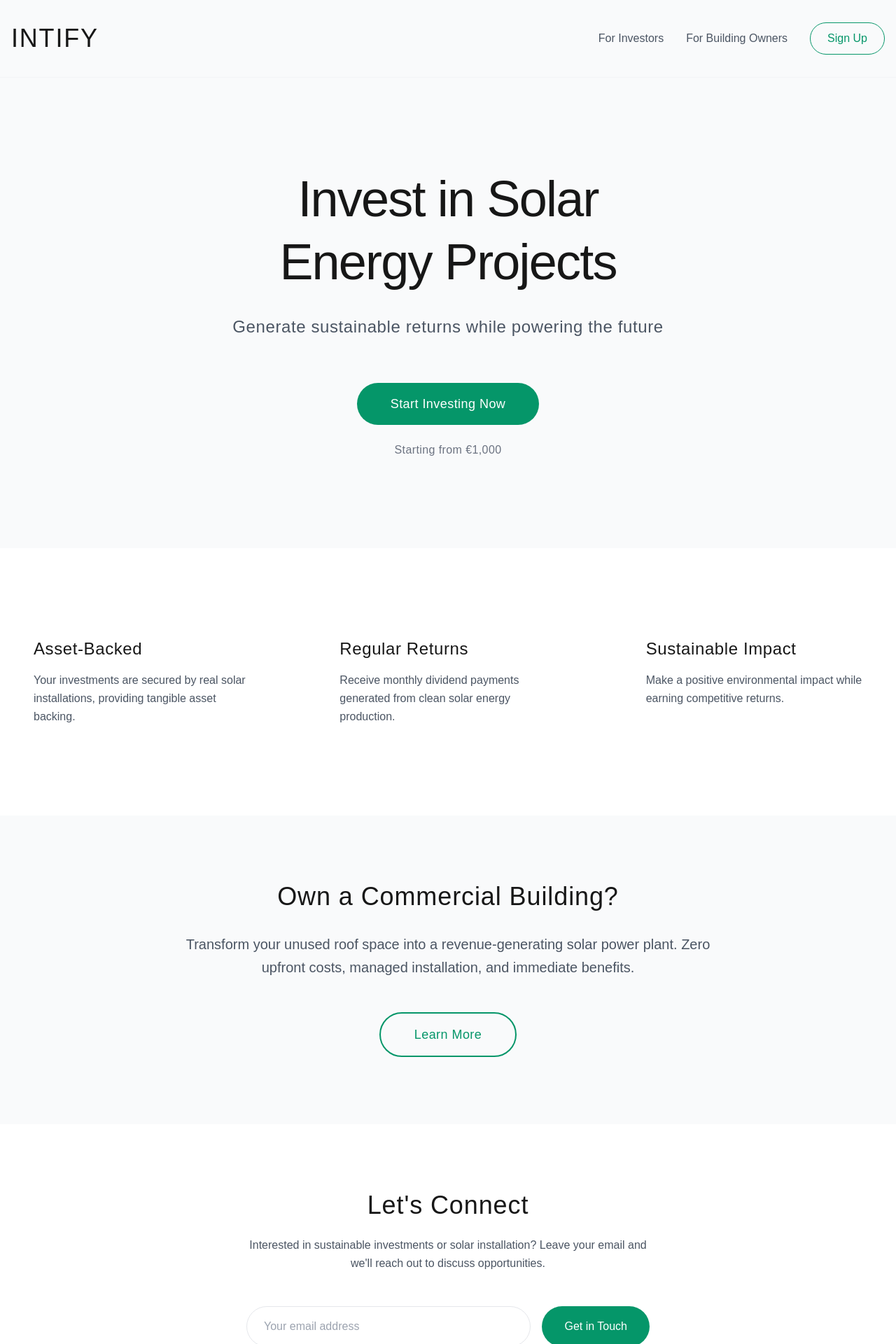
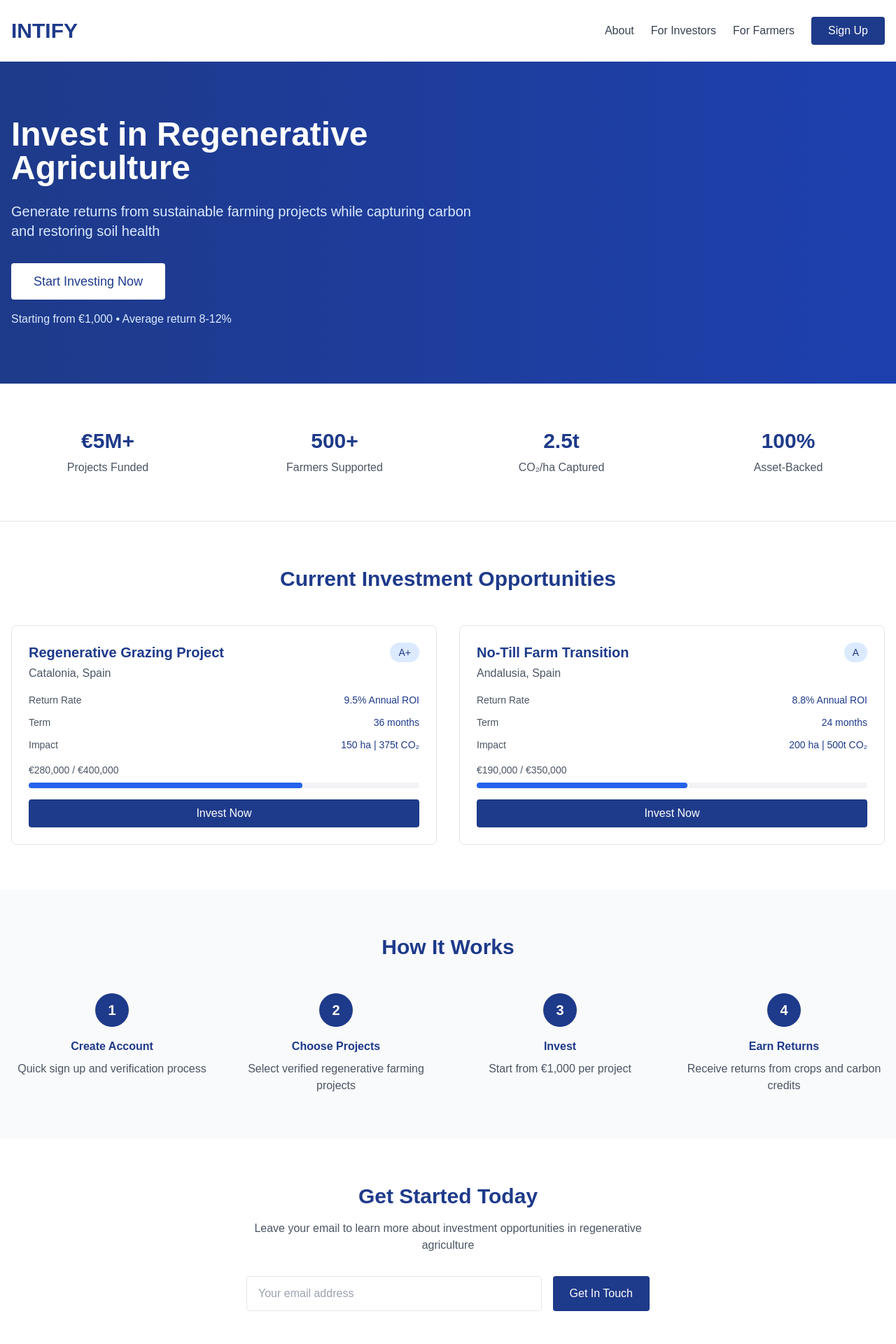
Before and after one commit to diegosiguelnitzkys/intify1.0, a Next.js app: page / in a window 1280 px wide. Shown: the top 1920 px of the page at 70% size. Built offline with nearby package versions, Linux system fonts and the light colour scheme.

Commit message:
Update website design

```diff
--- a/src/app/page.tsx
+++ b/src/app/page.tsx
@@ -1,18 +1,21 @@
 export default function Home() {
   return (
-    <main className="min-h-screen bg-gray-50">
+    <main className="min-h-screen bg-white">
       {/* Navigation */}
-      <nav className="container mx-auto px-4 py-8 border-b border-gray-100">
+      <nav className="container mx-auto px-4 py-6">
         <div className="flex justify-between items-center">
-          <div className="text-4xl font-light tracking-wider">INTIFY</div>
-          <div className="space-x-8">
-            <button className="text-gray-600 hover:text-gray-900 transition-colors font-light">
+          <div className="text-3xl font-bold text-blue-900">INTIFY</div>
+          <div className="space-x-6">
+            <button className="text-gray-700 hover:text-blue-900 transition-colors">
+              About
+            </button>
+            <button className="text-gray-700 hover:text-blue-900 transition-colors">
               For Investors
             </button>
-            <button className="text-gray-600 hover:text-gray-900 transition-colors font-light">
-              For Building Owners
+            <button className="text-gray-700 hover:text-blue-900 transition-colors">
+              For Farmers
             </button>
-            <button className="border border-emerald-600 text-emerald-600 px-6 py-2.5 rounded-full hover:bg-emerald-600 hover:text-white transition-all duration-300 font-light">
+            <button className="bg-blue-900 text-white px-6 py-2 rounded hover:bg-blue-800">
               Sign Up
             </button>
           </div>
@@ -20,80 +23,177 @@ export default function Home() {
       </nav>
 
       {/* Hero Section */}
-      <div className="container mx-auto px-4 py-32 text-center">
-        <h1 className="text-7xl font-extralight mb-8 leading-tight tracking-tight">
-          Invest in Solar<br />Energy Projects
+      <div className="bg-gradient-to-r from-blue-900 to-blue-800 text-white py-20">
+        <div className="container mx-auto px-4">
+          <div className="max-w-2xl">
+            <h1 className="text-5xl font-bold mb-6">
+              Invest in Regenerative Agriculture
             </h1>
-        <p className="text-2xl text-gray-600 mb-16 max-w-2xl mx-auto font-light tracking-wide">
-          Generate sustainable returns while powering the future
+            <p className="text-xl mb-8 text-blue-100">
+              Generate returns from sustainable farming projects while capturing carbon and restoring soil health
             </p>
-        <div className="space-y-6">
-          <button className="bg-emerald-600 text-white px-12 py-4 rounded-full text-lg hover:bg-emerald-700 transition-all duration-300 font-light tracking-wide">
+            <div className="space-y-4">
+              <button className="bg-white text-blue-900 px-8 py-3 rounded text-lg font-medium hover:bg-gray-100 transition-colors">
                 Start Investing Now
               </button>
-          <p className="text-gray-500 font-light tracking-wide">Starting from €1,000</p>
+              <p className="text-blue-100">Starting from €1,000 • Average return 8-12%</p>
             </div>
-      </div>
-
-      {/* Features Section */}
-      <div className="container mx-auto px-4 py-24 bg-white">
-        <div className="grid md:grid-cols-3 gap-16">
-          <div className="p-8">
-            <h3 className="text-2xl font-light mb-4 tracking-wide">Asset-Backed</h3>
-            <p className="text-gray-600 font-light leading-relaxed">
-              Your investments are secured by real solar installations, providing tangible asset backing.
-            </p>
-          </div>
-          <div className="p-8">
-            <h3 className="text-2xl font-light mb-4 tracking-wide">Regular Returns</h3>
-            <p className="text-gray-600 font-light leading-relaxed">
-              Receive monthly dividend payments generated from clean solar energy production.
-            </p>
-          </div>
-          <div className="p-8">
-            <h3 className="text-2xl font-light mb-4 tracking-wide">Sustainable Impact</h3>
-            <p className="text-gray-600 font-light leading-relaxed">
-              Make a positive environmental impact while earning competitive returns.
-            </p>
           </div>
         </div>
       </div>
 
-      {/* Commercial Building Owners Section */}
-      <div className="bg-gray-50 py-24">
+      {/* Stats Section */}
+      <div className="py-16 border-b">
         <div className="container mx-auto px-4">
-          <div className="max-w-3xl mx-auto text-center">
-            <h2 className="text-4xl font-light mb-8 tracking-wide">Own a Commercial Building?</h2>
-            <p className="text-xl text-gray-600 mb-12 font-light leading-relaxed">
-              Transform your unused roof space into a revenue-generating solar power plant. Zero upfront costs, managed installation, and immediate benefits.
-            </p>
-            <button className="border-2 border-emerald-600 text-emerald-600 px-12 py-4 rounded-full hover:bg-emerald-600 hover:text-white transition-all duration-300 font-light text-lg tracking-wide">
-              Learn More
+          <div className="grid md:grid-cols-4 gap-12">
+            <div className="text-center">
+              <div className="text-3xl font-bold text-blue-900 mb-2">€5M+</div>
+              <div className="text-gray-600">Projects Funded</div>
+            </div>
+            <div className="text-center">
+              <div className="text-3xl font-bold text-blue-900 mb-2">500+</div>
+              <div className="text-gray-600">Farmers Supported</div>
+            </div>
+            <div className="text-center">
+              <div className="text-3xl font-bold text-blue-900 mb-2">2.5t</div>
+              <div className="text-gray-600">CO₂/ha Captured</div>
+            </div>
+            <div className="text-center">
+              <div className="text-3xl font-bold text-blue-900 mb-2">100%</div>
+              <div className="text-gray-600">Asset-Backed</div>
+            </div>
+          </div>
+        </div>
+      </div>
+
+      {/* Current Projects */}
+      <div className="py-16">
+        <div className="container mx-auto px-4">
+          <h2 className="text-3xl font-bold text-blue-900 mb-12 text-center">Current Investment Opportunities</h2>
+          <div className="grid md:grid-cols-2 gap-8">
+            {[
+              {
+                title: "Regenerative Grazing Project",
+                location: "Catalonia, Spain",
+                return: "9.5% Annual ROI",
+                raised: "€280,000 / €400,000",
+                impact: "150 ha | 375t CO₂",
+                rating: "A+",
+                term: "36 months",
+                progress: 70
+              },
+              {
+                title: "No-Till Farm Transition",
+                location: "Andalusia, Spain",
+                return: "8.8% Annual ROI",
+                raised: "€190,000 / €350,000",
+                impact: "200 ha | 500t CO₂",
+                rating: "A",
+                term: "24 months",
+                progress: 54
+              }
+            ].map((project, index) => (
+              <div key={index} className="border rounded-lg p-6 hover:shadow-lg transition-shadow">
+                <div className="flex justify-between items-start mb-4">
+                  <div>
+                    <h3 className="text-xl font-semibold text-blue-900 mb-1">{project.title}</h3>
+                    <p className="text-gray-600">{project.location}</p>
+                  </div>
+                  <span className="bg-blue-100 text-blue-900 px-3 py-1 rounded-full text-sm font-medium">
+                    {project.rating}
+                  </span>
+                </div>
+                <div className="space-y-3 mb-4">
+                  <div className="flex justify-between text-sm">
+                    <span className="text-gray-600">Return Rate</span>
+                    <span className="text-blue-900 font-medium">{project.return}</span>
+                  </div>
+                  <div className="flex justify-between text-sm">
+                    <span className="text-gray-600">Term</span>
+                    <span className="text-blue-900 font-medium">{project.term}</span>
+                  </div>
+                  <div className="flex justify-between text-sm">
+                    <span className="text-gray-600">Impact</span>
+                    <span className="text-blue-900 font-medium">{project.impact}</span>
+                  </div>
+                </div>
+                <div className="mb-4">
+                  <div className="text-sm text-gray-600 mb-2">{project.raised}</div>
+                  <div className="w-full bg-gray-100 h-2 rounded-full">
+                    <div
+                      className="bg-blue-600 h-2 rounded-full"
+                      style={{width: `${project.progress}%`}}
+                    ></div>
+                  </div>
+                </div>
+                <button className="w-full bg-blue-900 text-white py-2 rounded hover:bg-blue-800 transition-colors">
+                  Invest Now
                 </button>
+              </div>
+            ))}
+          </div>
+        </div>
+      </div>
+
+      {/* How It Works */}
+      <div className="bg-gray-50 py-16">
+        <div className="container mx-auto px-4">
+          <h2 className="text-3xl font-bold text-blue-900 mb-12 text-center">How It Works</h2>
+          <div className="grid md:grid-cols-4 gap-8">
+            {[
+              {
+                step: 1,
+                title: "Create Account",
+                description: "Quick sign up and verification process"
+              },
+              {
+                step: 2,
+                title: "Choose Projects",
+                description: "Select verified regenerative farming projects"
+              },
+              {
+                step: 3,
+                title: "Invest",
+                description: "Start from €1,000 per project"
+              },
+              {
+                step: 4,
+                title: "Earn Returns",
+                description: "Receive returns from crops and carbon credits"
+              }
+            ].map((item) => (
+              <div key={item.step} className="text-center">
+                <div className="w-12 h-12 bg-blue-900 text-white rounded-full flex items-center justify-center mx-auto mb-4 text-xl font-bold">
+                  {item.step}
+                </div>
+                <h3 className="font-semibold mb-2 text-blue-900">{item.title}</h3>
+                <p className="text-gray-600">{item.description}</p>
+              </div>
+            ))}
           </div>
         </div>
       </div>
 
       {/* Contact Section */}
-      <div className="bg-white py-24">
+      <div className="py-16">
         <div className="container mx-auto px-4">
           <div className="max-w-xl mx-auto text-center">
-            <h2 className="text-4xl font-light mb-6 tracking-wide">Let&apos;s Connect</h2>
-            <p className="text-gray-600 mb-12 font-light leading-relaxed">
-              Interested in sustainable investments or solar installation? Leave your email and we&apos;ll reach out to discuss opportunities.
+            <h2 className="text-3xl font-bold text-blue-900 mb-4">Get Started Today</h2>
+            <p className="text-gray-600 mb-8">
+              Leave your email to learn more about investment opportunities in regenerative agriculture
             </p>
             <form className="flex gap-4">
               <input
                 type="email"
                 placeholder="Your email address"
-                className="flex-1 px-6 py-4 border border-gray-200 rounded-full focus:outline-none focus:border-emerald-500 font-light"
+                className="flex-1 px-4 py-3 border rounded focus:outline-none focus:ring-2 focus:ring-blue-900"
                 required
               />
               <button
                 type="submit"
-                className="bg-emerald-600 text-white px-8 py-4 rounded-full hover:bg-emerald-700 transition-all duration-300 whitespace-nowrap font-light"
+                className="bg-blue-900 text-white px-6 py-3 rounded hover:bg-blue-800 transition-colors whitespace-nowrap"
               >
-                Get in Touch
+                Get In Touch
               </button>
             </form>
           </div>
@@ -101,8 +201,10 @@ export default function Home() {
       </div>
 
       {/* Footer */}
-      <footer className="container mx-auto px-4 py-12 text-center text-gray-500 font-light tracking-wide">
+      <footer className="border-t py-8">
+        <div className="container mx-auto px-4 text-center text-gray-600">
           <p>© 2024 INTIFY. All rights reserved.</p>
+        </div>
       </footer>
     </main>
   );
```
Lines whose indentation alone changed are shown as unchanged.
